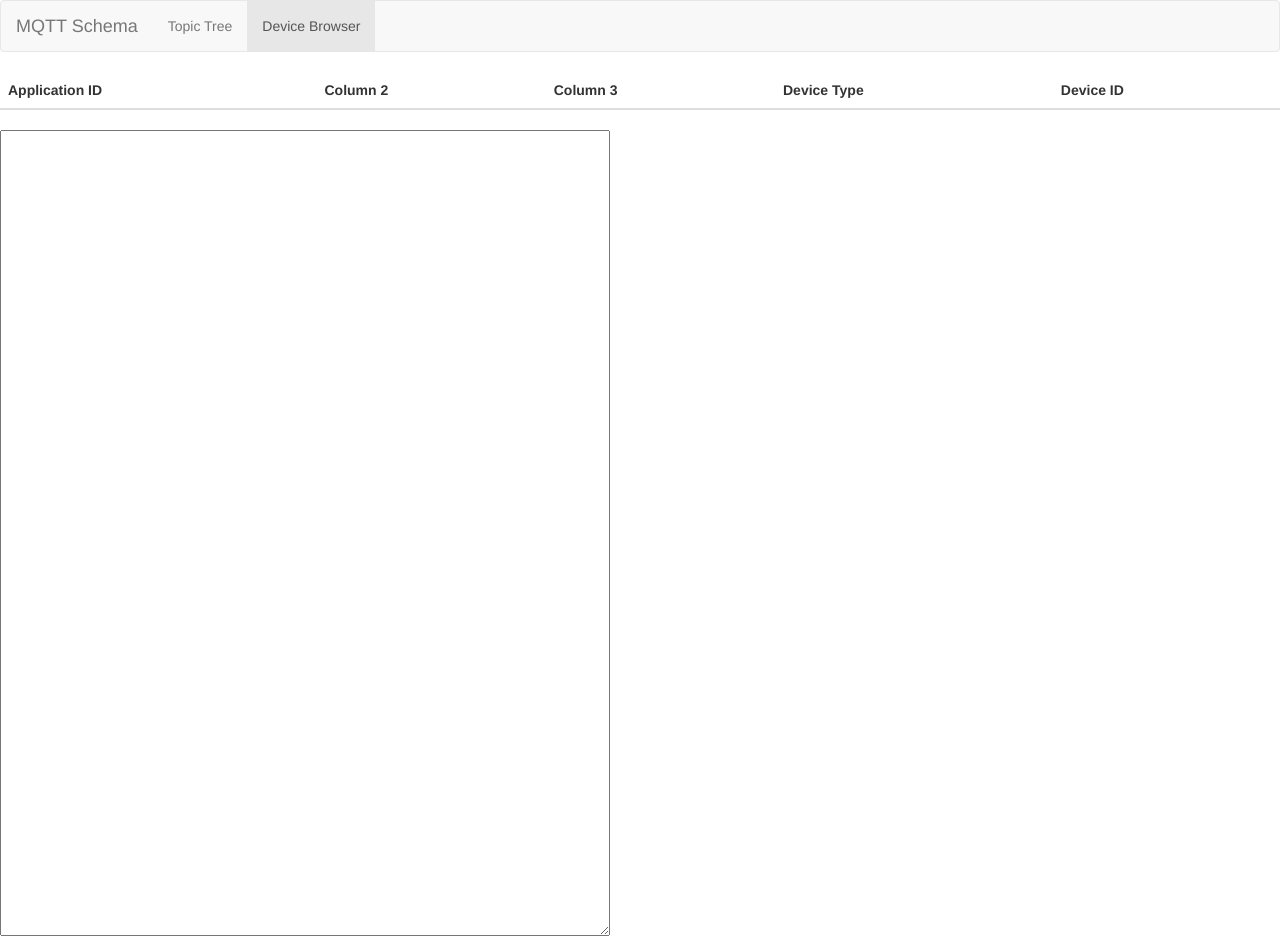
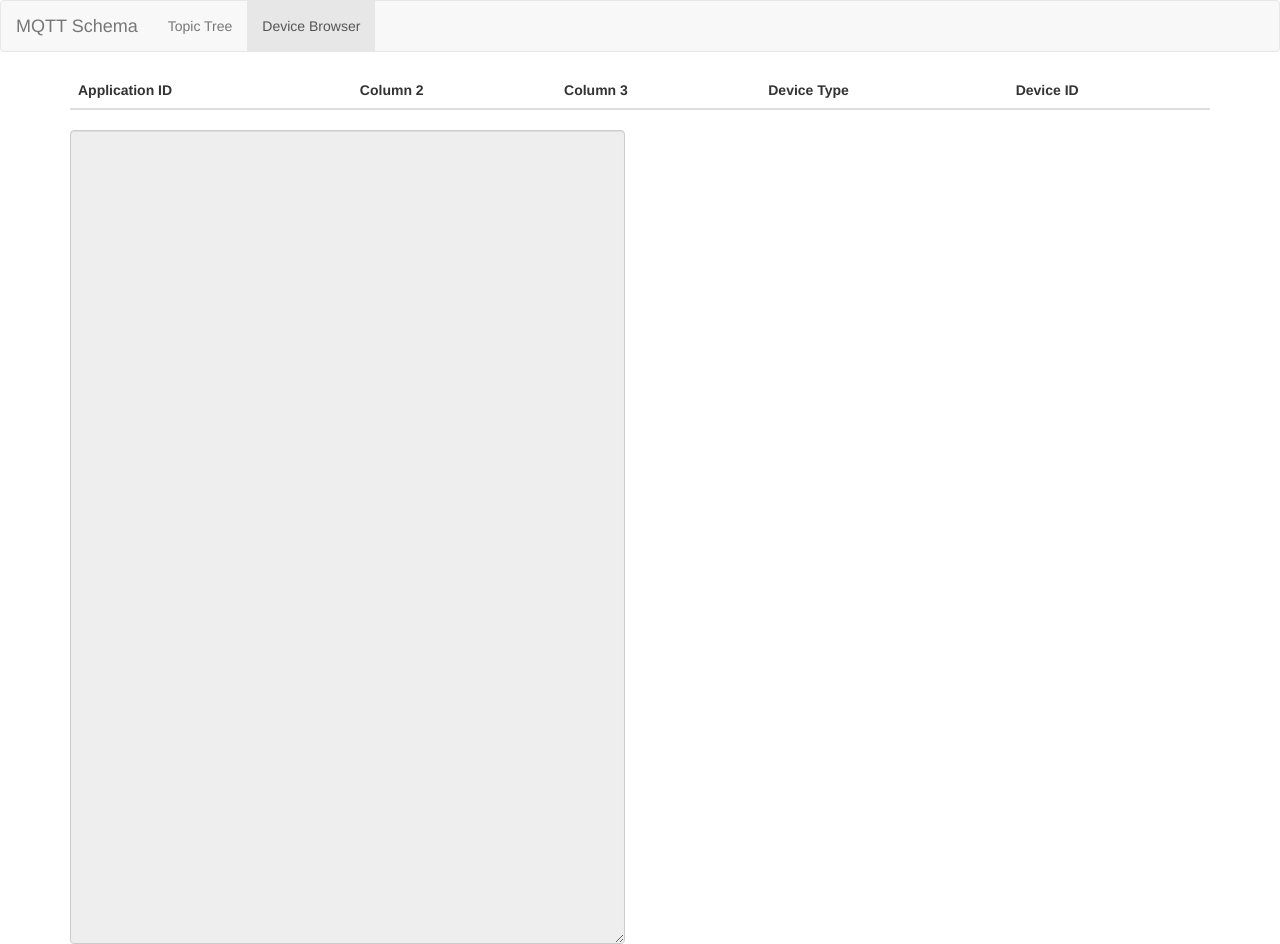
Before and after one commit to adrianbaertschi/ch.bfh.bti7321thesis.mqttSemantics, a plain HTML site: page ch.bfh.bti7321thesis.schemabrowser/descriptions.html in a window 1280 px wide. Drawn offline with Linux system fonts and the light colour scheme.

Commit message:
Nicer Layout

```diff
--- a/ch.bfh.bti7321thesis.schemabrowser/descriptions.html
+++ b/ch.bfh.bti7321thesis.schemabrowser/descriptions.html
@@ -51,6 +51,7 @@
     </div><!-- /.container-fluid -->
 </nav>
 
+<div class="container">
     <div class="row">
 
         <!--TODO: css highlight selected row-->
@@ -71,15 +72,16 @@
     </div>
     <div class="row">
         <div id="detail" class="col-md-6">
-        <!--TODO: Set font to mono-space in textarea-->
-        <textarea id="txt" readonly rows="40" cols="70" style="font-family:monospace;" ></textarea>
+            <div class="form-group">
+                <textarea id="txt" readonly rows="40" class="form-control" style="font-family:monospace;"></textarea>
+            </div>
         </div>
         <div class="col-md-6">
 
             <div class="panel-group" id="doc"></div>
         </div>
     </div>
-
+</div>
 
 <script type="text/javascript">
 
```
Lines whose indentation alone changed are shown as unchanged.
